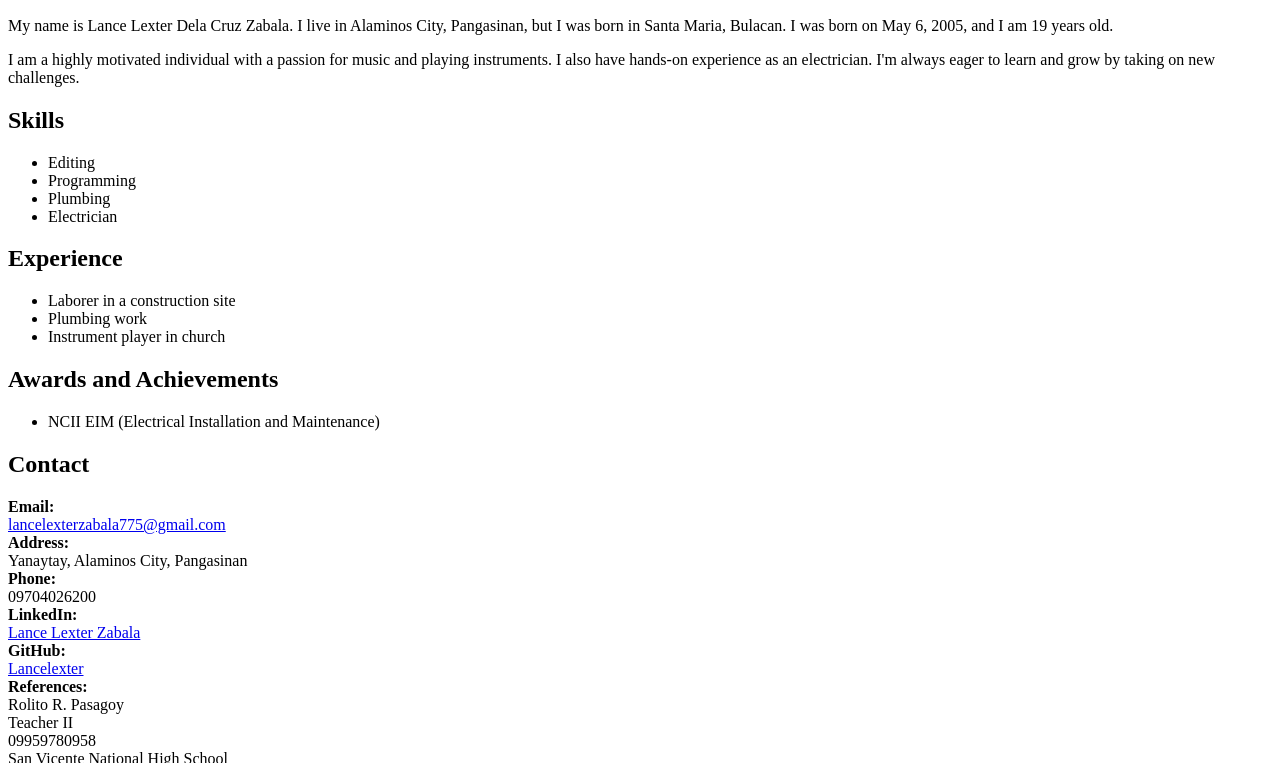
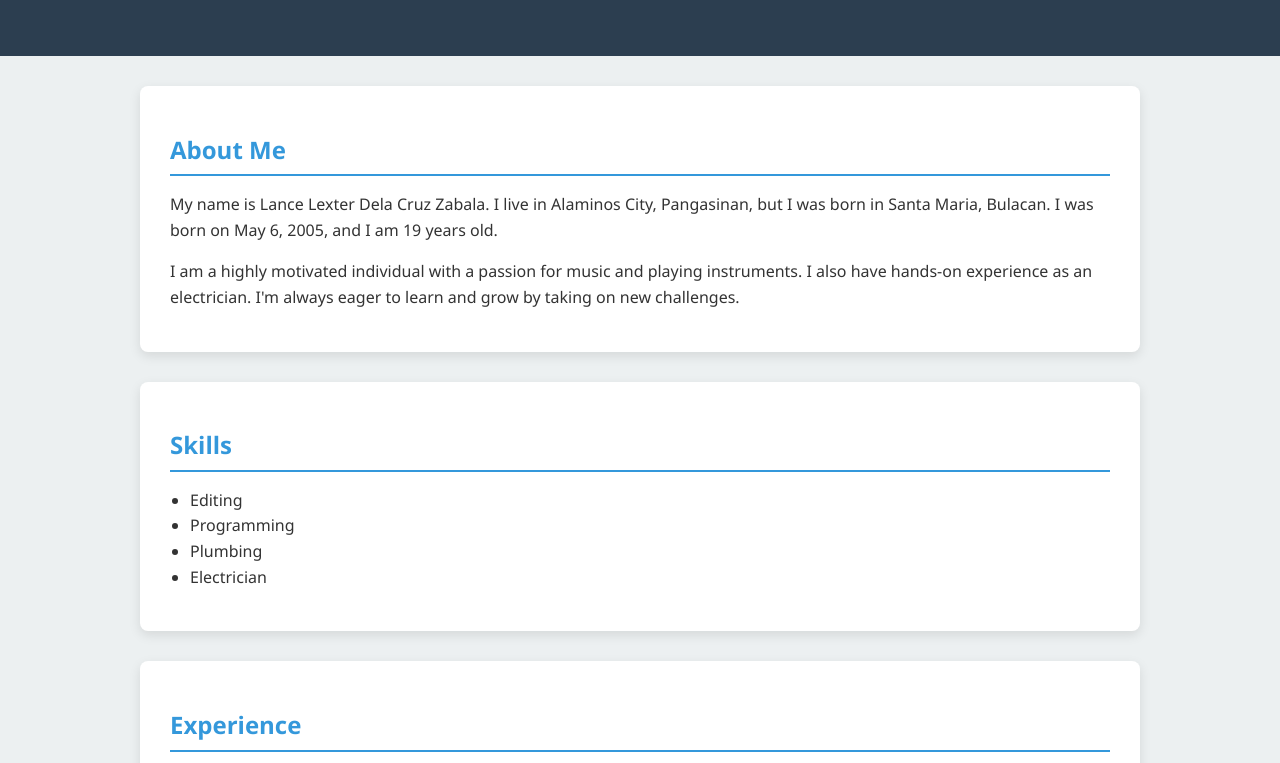
Before and after one commit to Lancelexter/My-Portfolio, a plain HTML site: page index.html in a window 1280 px wide. Shown: the part 148-911 px from the top of the page. Drawn offline with Linux system fonts and the light colour scheme.

Commit message:
updating design

```diff
--- a/index.html
+++ b/index.html
@@ -4,6 +4,7 @@
     <meta charset="UTF-8">
     <meta name="viewport" content="width=device-width, initial-scale=1.0">
     <title>Lance Lexter Zabala - Portfolio</title>
+    <link rel="stylesheet" href="./resources/controllers/style.css">
 </head>
 <body>
     <header>
```
